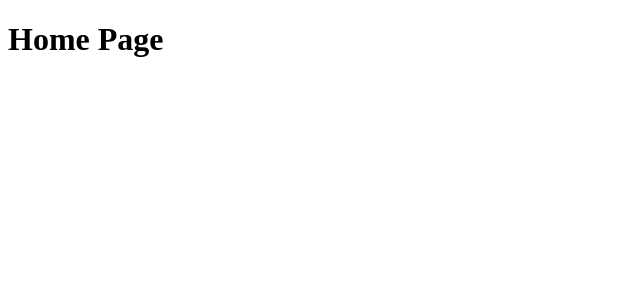
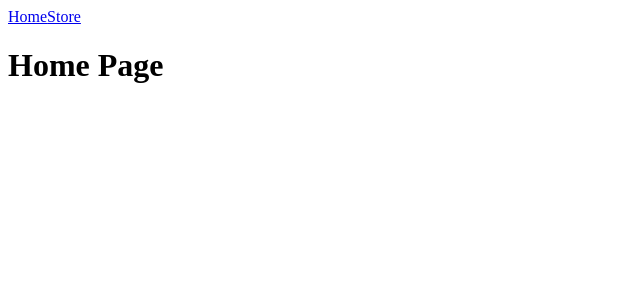
Before and after one commit to bofmar/game_store, a React (Vite) app in the folder client/: page / in a window 1280 px wide. Shown: the top 300 px of the page, without its empty margins (0-640 px from the left). Built offline with nearby package versions, Linux system fonts and the light colour scheme.

Commit message:
Create basic nav bar

```diff
--- a/client/src/App.tsx
+++ b/client/src/App.tsx
@@ -1,11 +1,13 @@
 import { Route, Routes } from "react-router-dom"
 import Home from "./components/Home"
 import Store from "./components/Store"
+import NavBar from "./components/NavBar"
 
 function App() {
 
   return (
     <>
+		<NavBar />
 		<Routes>
 			<Route path='/' element={<Home />} />
 			<Route path='/store' element={<Store />} />
--- /dev/null
+++ b/client/src/components/NavBar.tsx
@@ -0,0 +1,10 @@
+import { Link } from "react-router-dom";
+
+export default function NavBar() {
+	return (
+		<nav>
+			<Link to='/'>Home</Link>
+			<Link to='/store'>Store</Link>
+		</nav>
+	);
+}
```
